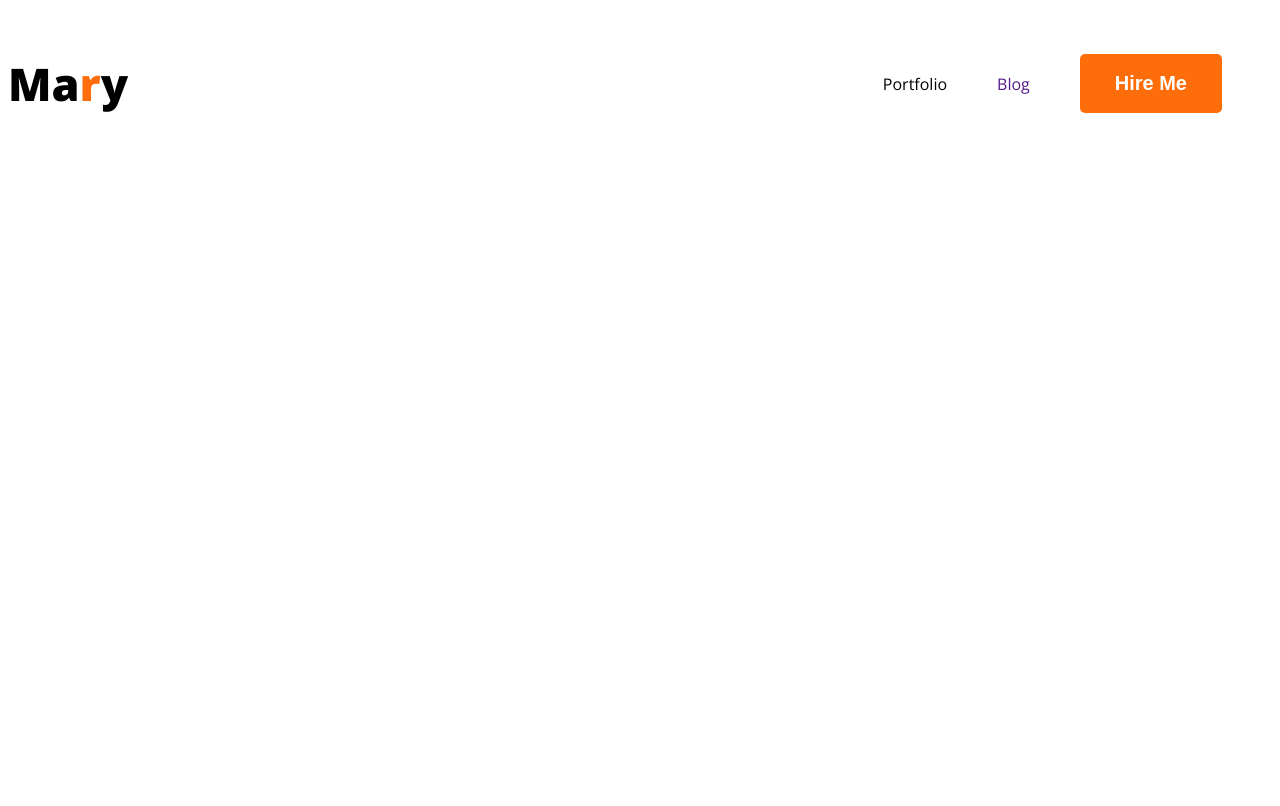
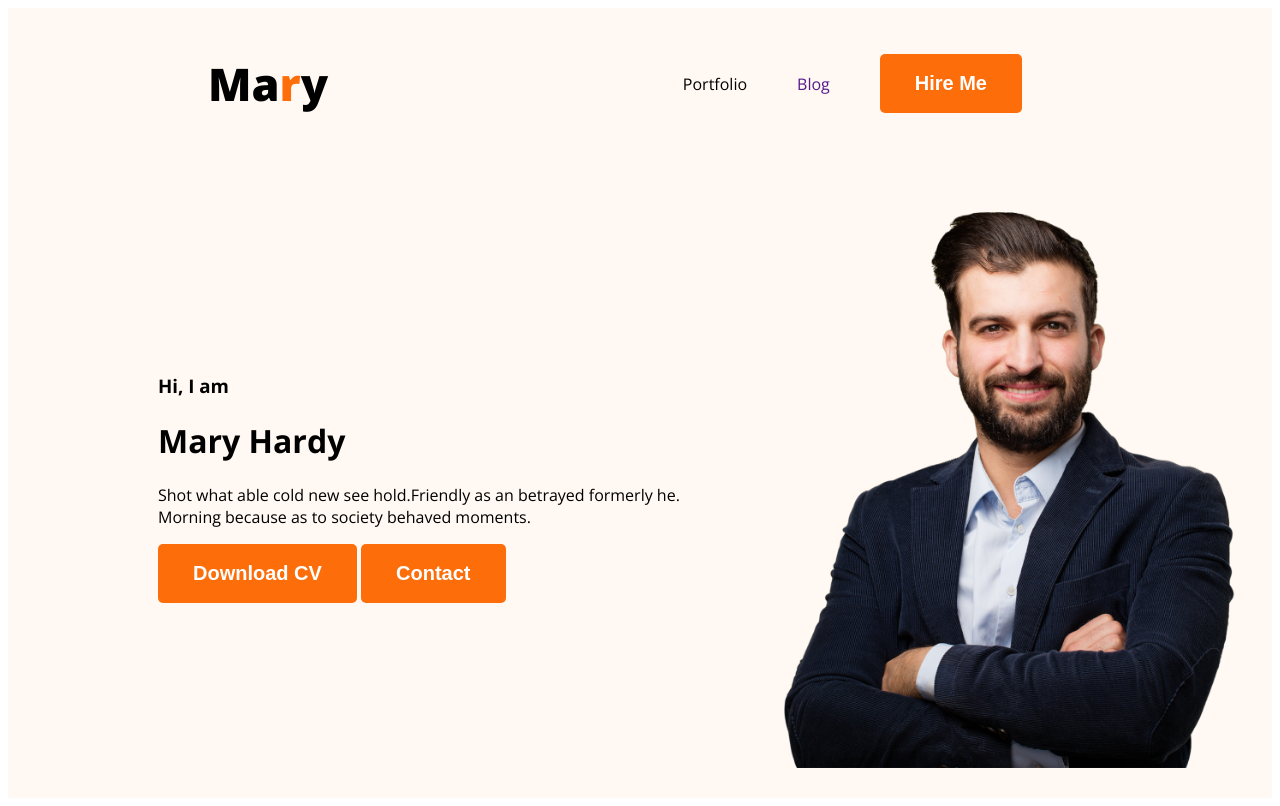
Before and after one commit to Ahmedalislam/web-developer-portfolio, a plain HTML site: page index.html in a window 1280 px wide. Drawn offline with nearby package versions, Linux system fonts and the light colour scheme.

Commit message:
images added

```diff
--- a/index.html
+++ b/index.html
@@ -11,7 +11,7 @@
   <link rel="stylesheet" href="styles/portfolio.css">
 </head>
 <body>
-    <header>
+    <header class="header">
 <nav>
     <h3 class="nav-title">Ma<span class="text-primary">r</span>y</h3>
     <ul>
@@ -20,6 +20,16 @@
         <li><button class="btn-primary">Hire Me</button></li>
     </ul>
 </nav>
+<div class="banner">
+    <div class="banner-content">
+        <h3 class="banner-gretting">Hi, I  am</h3>
+        <h1 class="banner-title">Mary Hardy</h1>
+        <p>Shot what able cold new see hold.Friendly as an betrayed formerly he. Morning because as to society behaved moments.</p>
+        <button class="btn-primary">Download CV</button>
+        <button class="btn-primary">Contact</button>
+    </div>
+    <img class="profile-pic" src="images/hardy.png" alt="">
+</div>
     </header>
     <main>
    </main>
--- a/styles/portfolio.css
+++ b/styles/portfolio.css
@@ -27,7 +27,8 @@ body {
 nav {
     display: flex;
     justify-content: space-between;
-    align-items: ;
+    align-items: center;
+    margin: 0 200px;
 }
 
 .nav-title {
@@ -52,3 +53,15 @@ nav li {
 nav a {
     text-decoration: none;
 }
+/* header related styles */
+.header{
+    background-color: rgb(255, 248, 243);
+}
+.banner{
+    padding: 30px 30px 30px 150px;
+    display: flex;
+    align-items: center;
+}
+.banner .profile-pic{
+    width: 500px;
+}
```
